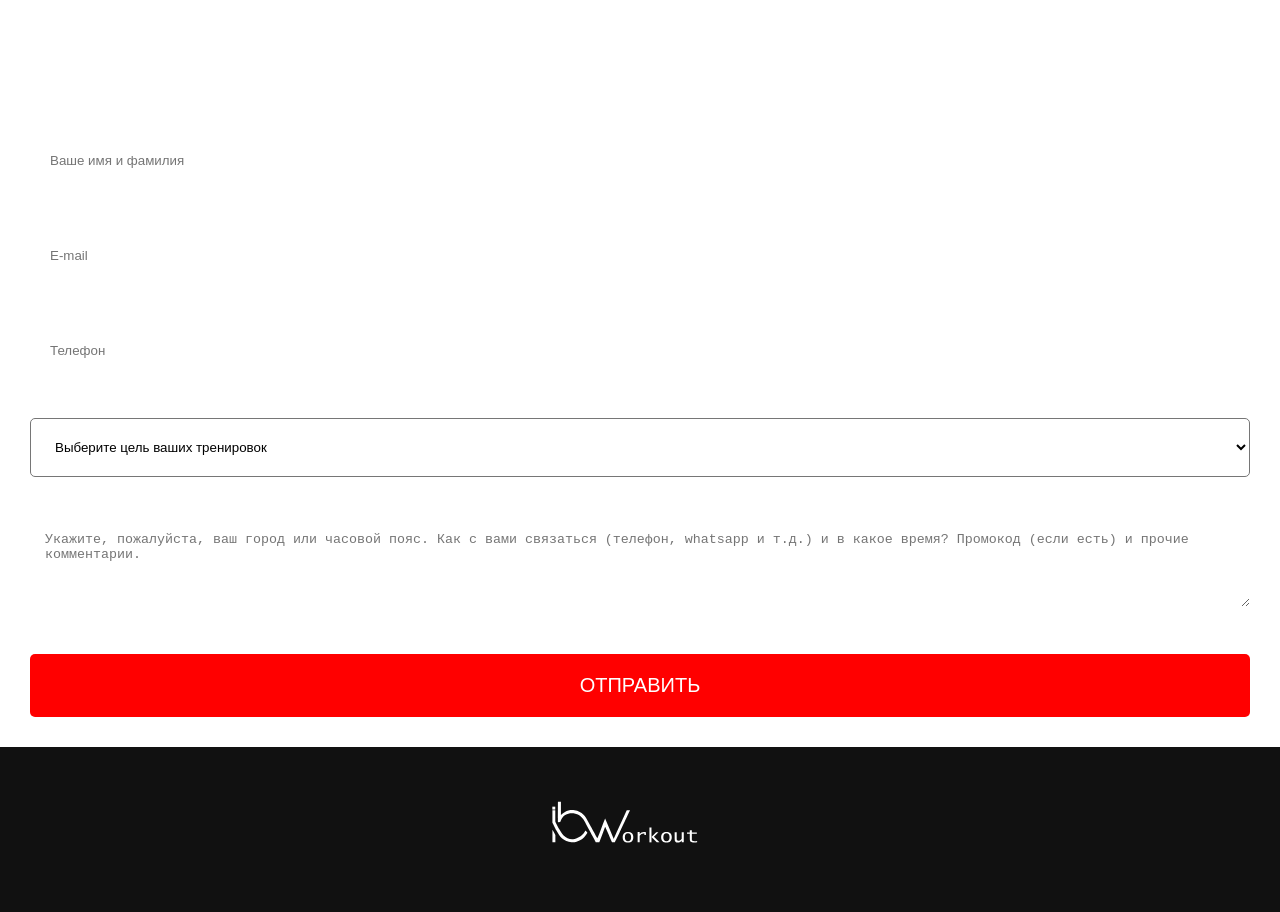
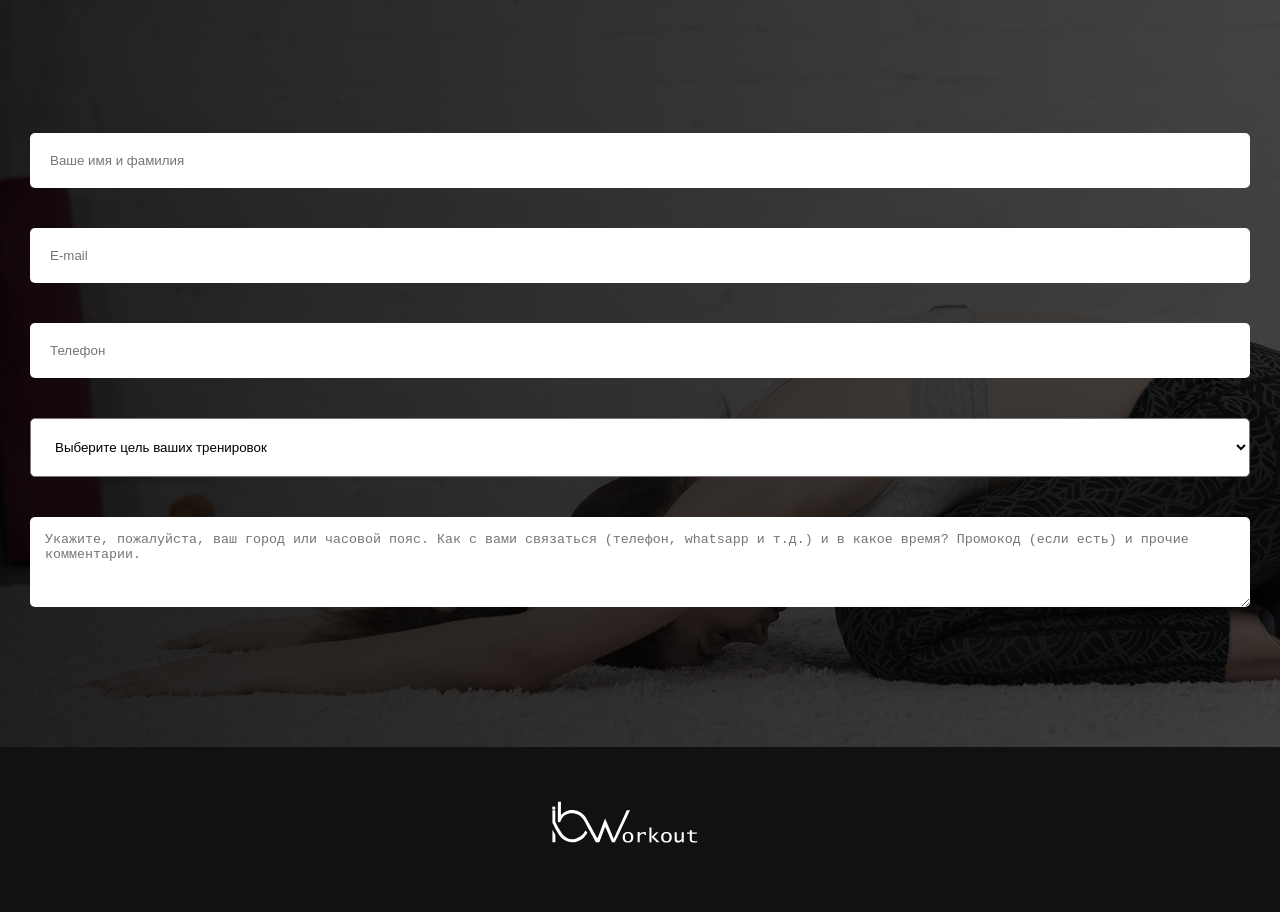
Before and after one commit to vmwhoami/ibworkout, a React app: page / in a window 1280 px wide. Shown: the part 5720-6632 px from the top of the page. Built offline with nearby package versions, Linux system fonts and the light colour scheme; a web font is replaced by a local one.

Commit message:
Make the contact field display the input field

```diff
--- a/src/styles/_form.scss
+++ b/src/styles/_form.scss
@@ -2,6 +2,7 @@
   width: 100%;
   position: relative;
   padding: 1rem;
+
 
   &::before {
     content: "";
@@ -13,7 +14,7 @@
     background-image: linear-gradient(to right, rgba(0, 0, 0, 0.8), rgba(0, 0, 0, 0.6)), url("../assets/images/contact.jpg");
     background-size: cover;
     filter: grayscale(50%) brightness(70%);
-    z-index: -1;
+    z-index: 1;
   }
 
   &__container {
@@ -36,6 +37,7 @@
       border-radius: 5px;
       border: none;
       margin: 2rem;
+      z-index: 4;
     }
   }
 }
@@ -52,6 +54,7 @@
   cursor: inherit;
   line-height: inherit;
   outline: none;
+  z-index: 4;
 
   &__select {
     padding: 2rem;
@@ -67,6 +70,7 @@
   padding: 2rem;
   margin: 0;
   width: 100%;
+  z-index: 4;
 
   &__text {
     border: none;
--- a/src/styles/_nav.scss
+++ b/src/styles/_nav.scss
@@ -7,7 +7,6 @@
   background-color: #f2f2f2;
   z-index: 2;
   box-shadow: rgba(0, 0, 0, 0.2) 0 1px 3px;
-
   transition: background-color 1s cubic-bezier(0.175, 0.885, 0.32, 1.275);
 
   &__container {
--- a/src/styles/_testimonials.scss
+++ b/src/styles/_testimonials.scss
@@ -45,8 +45,8 @@
     }
   }
 }
-.instagramLink{
 
+.instagramLink {
   height: 4rem;
   display: inline-flex;
   justify-content: center;
@@ -54,24 +54,24 @@
   text-decoration: none;
   margin-top: 2rem;
 
-  h5{
+  h5 {
     font-size: 2rem;
     padding: 0;
-   margin: 0;
-   font-family: $futuraLt;
+    margin: 0;
+    font-family: $futuraLt;
     text-transform: uppercase;
-   color: $footerbg;
-   margin-right: 1rem;
+    color: $footerbg;
+    margin-right: 1rem;
   }
 }
 
-
 //  linear-gradient(45deg, #405de6, #5851db, #833ab4, #c13584, #e1306c, #fd1d1d);
-.instagramSvg{
+.instagramSvg {
   width: 2rem;
   height: 2rem;
   fill: #c13584;
 }
+
 .switch-container {
   display: flex;
   min-width: 20vw;
```
